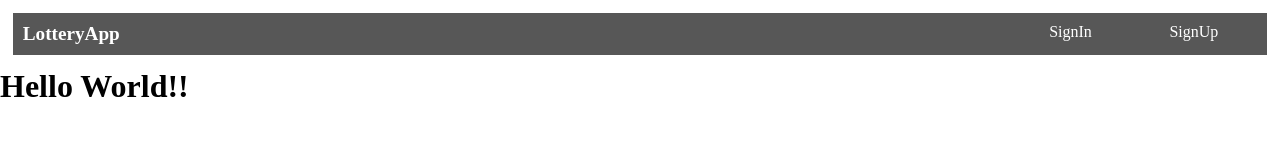
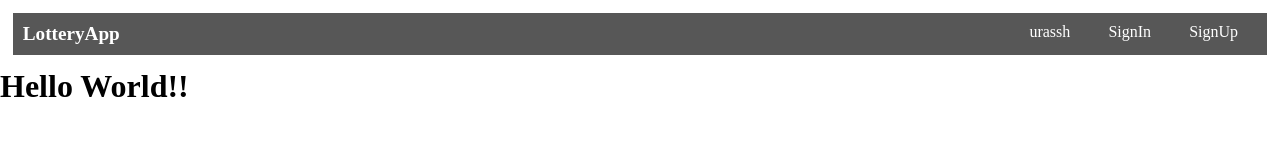
Before and after one commit to urassh/RoomLotteryApp, a Nuxt app: page / in a window 1280 px wide. Shown: the top 160 px of the page. Built offline with nearby package versions, Linux system fonts and the light colour scheme.

Commit message:
add: username in header

```diff
--- a/layouts/default.vue
+++ b/layouts/default.vue
@@ -3,6 +3,7 @@
         <div class="container">
             <h1>LotteryApp</h1>
             <ul>
+                <li>urassh</li>
                 <li>SignIn</li>
                 <li>SignUp</li>
             </ul>
```
